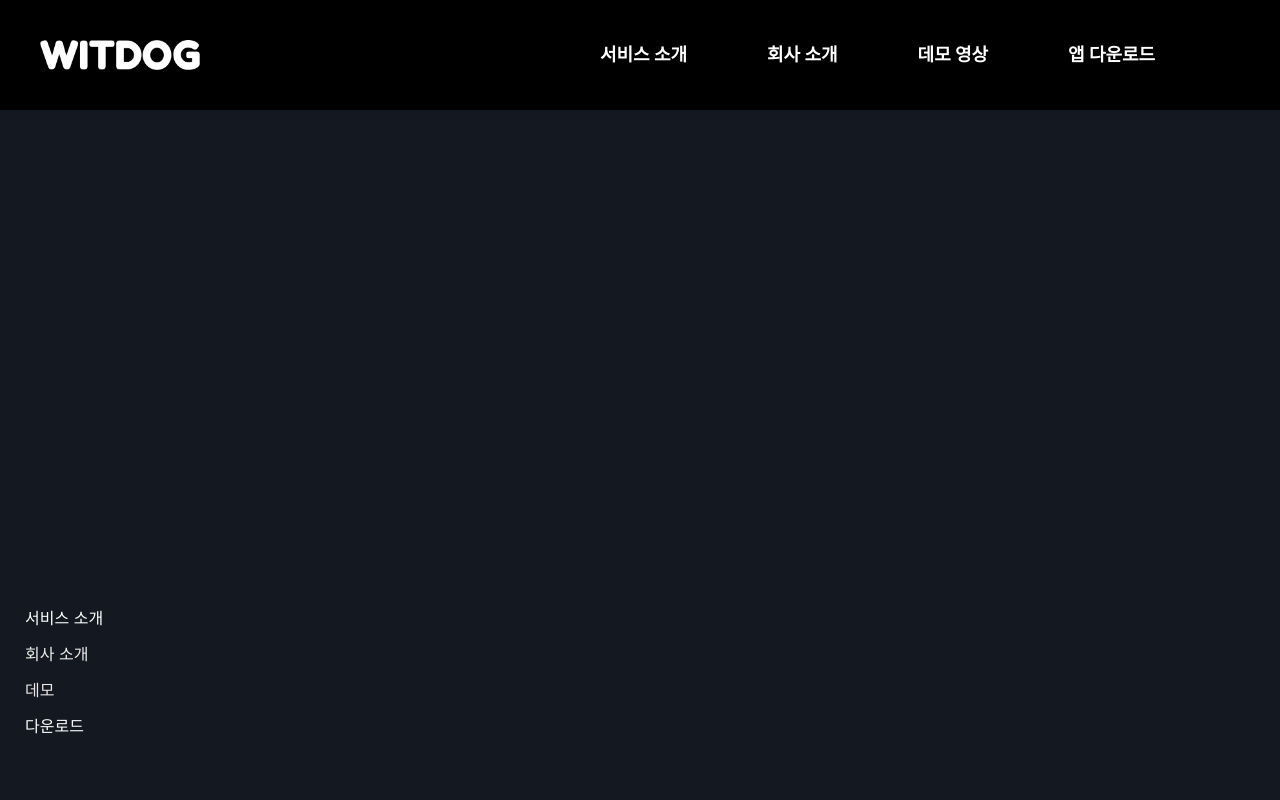
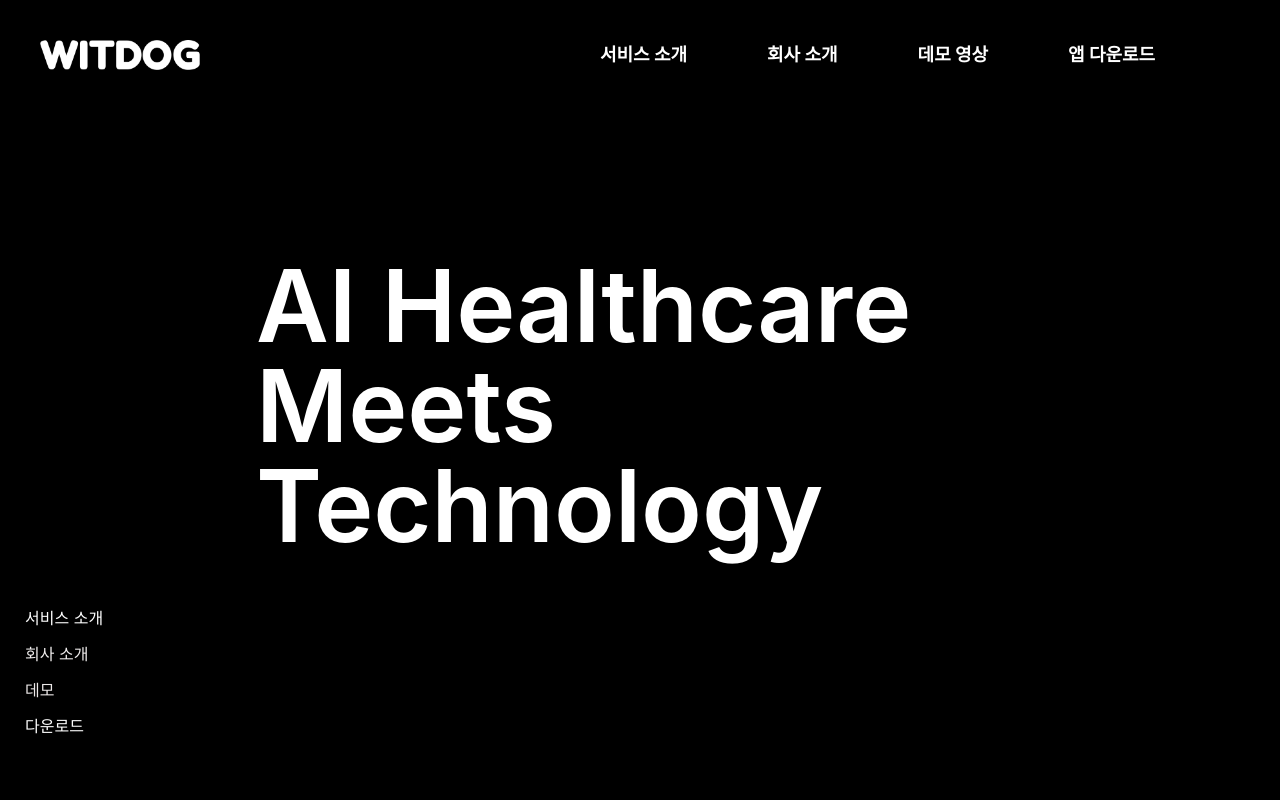
Before and after one commit to mewjeans/witdog-web, a Next.js app: page /home in a window 1280 px wide. Shown: the top 800 px of the page. Built offline with nearby package versions, Linux system fonts and the light colour scheme.

Commit message:
feat: added service section animation

```diff
--- a/src/components/sections/ServiceSection.tsx
+++ b/src/components/sections/ServiceSection.tsx
@@ -1,22 +1,61 @@
-import React, { useRef } from 'react';
-import styled from 'styled-components';
+import React, { useEffect, useRef } from 'react';
+import styled, { css, keyframes } from 'styled-components';
 
 interface ServiceSectionProps {
-    servicesRef: React.MutableRefObject<null>; // 이 부분을 수정해야 함
+  servicesRef: React.RefObject<HTMLDivElement>;
   }
+
+  const flipIn = keyframes`
+  from {
+    transform: rotateX(180deg);
+    opacity: 0;
+  }
+  to {
+    transform: rotateY(0deg);
+
+  }
+`;
+
+const AnimatedText = styled.span`
+  transform: rotateX(180deg);
+  animation: ${flipIn} 1.3s ease-in-out forwards;
+  opacity: 1;
+`;
 
 const ServiceSection: React.FC<ServiceSectionProps> = ({ servicesRef }) => {
   return (
     <StyledServicesSection ref={servicesRef}>
-        <p>안녕</p>
+      <ServicesHeading>
+        <AnimatedText>AI Healthcare</AnimatedText>
+        <AnimatedText>Meets</AnimatedText>
+        <AnimatedText>Technology</AnimatedText>
+      </ServicesHeading>
+      <p>서비스 소개</p>
     </StyledServicesSection>
   );
 };
 
 const StyledServicesSection = styled.div`
-  background-color: #141820;
+  /* background-color: #000000; */
   height: 116rem;
-  /* 추가적인 스타일을 여기에 적용할 수 있습니다. */
+`;
+
+const ServicesHeading = styled.h2`
+  font-size: 10rem;
+  font-weight: 600;
+  color: #fff;
+  z-index: 0;
+  position: absolute;
+  top: 32%;
+  left: 20%;
+  transform: translateY(-50%);
+  perspective: 120rem;
+  display: flex;
+  flex-direction: column;
+
+  transform: rotateX(80deg);
+  animation: ${flipIn} 1.1s ease-in-out forwards;
+  opacity: 1;
 `;
 
 export default ServiceSection;
```
Lines whose indentation alone changed are shown as unchanged.
